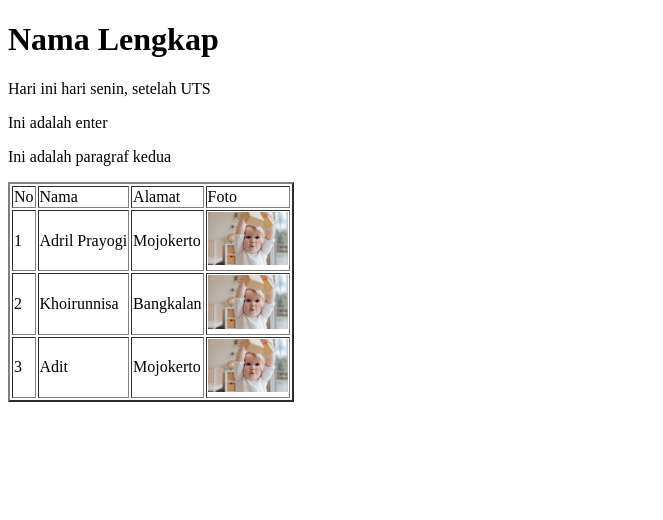
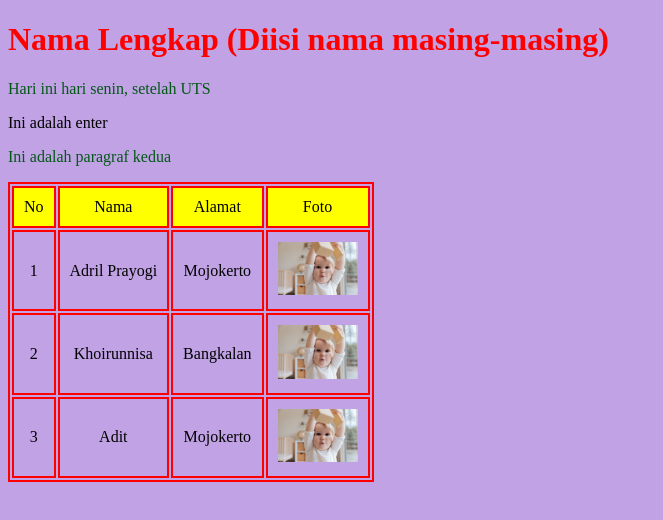
Before and after one commit to rulhuda/belajar-web-smk-almasho, a plain HTML site: page index.html in a window 1280 px wide. Shown: the whole page, without its empty margins (0-663 px from the left). Drawn offline with Linux system fonts and the light colour scheme.

Commit message:
Menambahkan styling di tabel

```diff
--- a/index.html
+++ b/index.html
@@ -1,24 +1,31 @@
 <!DOCTYPE html>
 <html>
   <head>
+    <meta charset="UTF-8">
+    <meta http-equiv="X-UA-Compatible" content="IE=edge">
+    <meta name="viewport" content="width=device-width, initial-scale=1.0">
     <title>Document</title>
+    <link rel="stylesheet" href="style.css">
   </head>
 
   <body>
-    <h1>Nama Lengkap</h1>
+    <h1>Nama Lengkap (Diisi nama masing-masing)</h1>
     <p>Hari ini hari senin, setelah UTS</p>
 
     Ini adalah enter <br>
 
     <p>Ini adalah paragraf kedua</p>
 
-    <table border="2">
+    <table>
+      <thead>
         <tr>
           <td>No</td>
           <td>Nama</td>
           <td>Alamat</td>
           <td>Foto</td>
         </tr>
+      </thead>
+      <tbody>
         <tr>
           <td>1</td>
           <td>Adril Prayogi</td>
@@ -37,6 +44,7 @@
           <td>Mojokerto</td>
           <td><img src="./bayi.jpg" width="80"></td>
         </tr>
+      </tbody>
     </table>
     <br>
   </body>
--- /dev/null
+++ b/style.css
@@ -0,0 +1,25 @@
+body {
+  background-color: #c0a2e5;
+}
+
+h1 {
+  color: red;
+}
+
+p {
+  color: #035716;
+}
+
+table {
+  border: 2px solid red;
+  text-align: center;
+}
+
+table thead {
+  background-color: yellow;
+}
+
+table tr td {
+  border: 2px solid red;
+  padding: 10px;
+}
```
